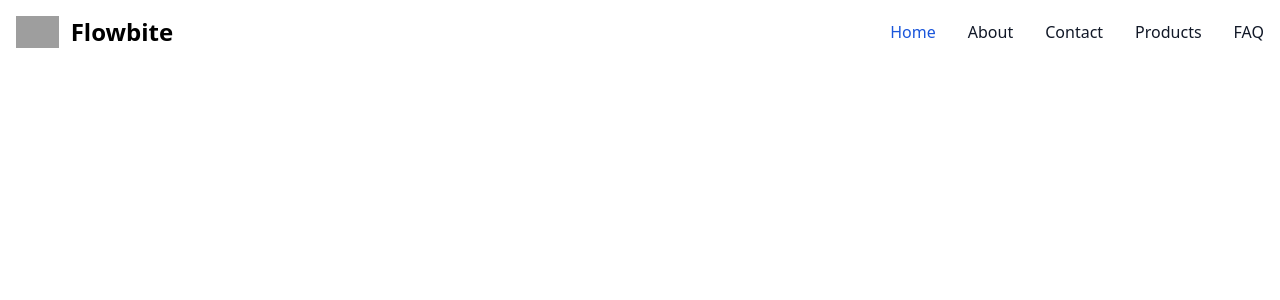
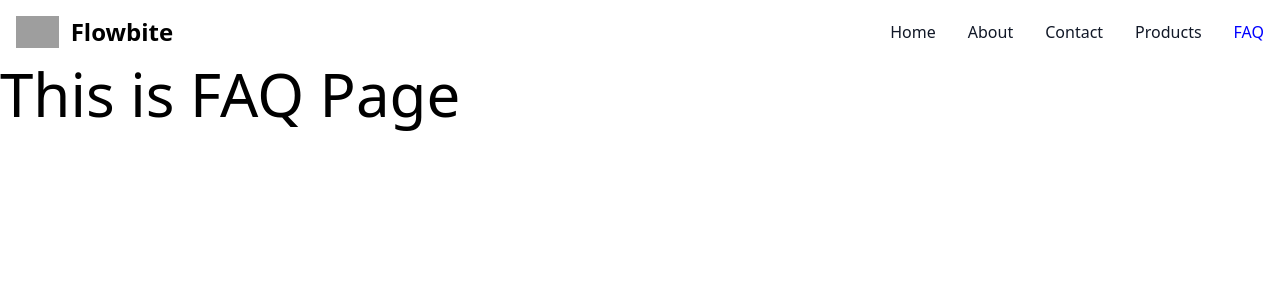
Before and after one commit to mahmoodfoysal/vue-router-learning, a Vue app: page /faq in a window 1280 px wide. Shown: the top 300 px of the page. Built offline with nearby package versions, Linux system fonts and the light colour scheme; grey boxes are pictures that could not be loaded.

Commit message:
Link active class added

```diff
--- /dev/null
+++ b/src/components/FAQ/FAQ.vue
@@ -0,0 +1,13 @@
+<script setup>
+
+</script>
+
+<template>
+<div>
+    <h1 class="text-6xl">This is FAQ Page</h1>
+</div>
+</template>
+
+<style scoped>
+
+</style>
--- a/src/components/NavBar/NavBar.vue
+++ b/src/components/NavBar/NavBar.vue
@@ -23,23 +23,23 @@
                     class="font-medium flex flex-col p-4 md:p-0 mt-4 border border-gray-100 rounded-lg bg-gray-50 md:flex-row md:space-x-8 rtl:space-x-reverse md:mt-0 md:border-0 md:bg-white dark:bg-gray-800 md:dark:bg-gray-900 dark:border-gray-700">
                     <li>
                         <router-link to="/"
-                            class="block py-2 px-3 text-white bg-blue-700 rounded md:bg-transparent md:text-blue-700 md:p-0 dark:text-white md:dark:text-blue-500"
+                            class="block py-2 px-3 text-gray-900 rounded hover:bg-gray-100 md:hover:bg-transparent md:border-0 md:hover:text-blue-700 md:p-0 dark:text-white md:dark:hover:text-blue-500 dark:hover:bg-gray-700 dark:hover:text-white md:dark:hover:bg-transparent"
                             aria-current="page">Home</router-link>
                     </li>
                     <li>
                         <router-link to="/about"
-                            class="block py-2 px-3 text-gray-900 rounded hover:bg-gray-100 md:hover:bg-transparent md:border-0 md:hover:text-blue-700 md:p-0 dark:text-white md:dark:hover:text-blue-500 dark:hover:bg-gray-700 dark:hover:text-white md:dark:hover:bg-transparent">About</router-link>
+                            class="block py-2 px-3 text-gray-900 rounded hover:bg-gray-100 md:hover:bg-transparent md:border-0 md:hover:text-blue-700 md:p-0 dark:text-white md:dark:hover:text-blue-500 dark:hover:bg-gray-700 dark:hover:text-white md:dark:hover:bg-transparent ">About</router-link>
                     </li>
                     <li>
                         <router-link to="/contact"
-                            class="block py-2 px-3 text-gray-900 rounded hover:bg-gray-100 md:hover:bg-transparent md:border-0 md:hover:text-blue-700 md:p-0 dark:text-white md:dark:hover:text-blue-500 dark:hover:bg-gray-700 dark:hover:text-white md:dark:hover:bg-transparent">Contact</router-link>
+                            class="block py-2 px-3 text-gray-900 rounded hover:bg-gray-100 md:hover:bg-transparent md:border-0 md:hover:text-blue-700 md:p-0 dark:text-white md:dark:hover:text-blue-500 dark:hover:bg-gray-700 dark:hover:text-white md:dark:hover:bg-transparent ">Contact</router-link>
                     </li>
                     <li>
                         <router-link to="/products"
-                            class="block py-2 px-3 text-gray-900 rounded hover:bg-gray-100 md:hover:bg-transparent md:border-0 md:hover:text-blue-700 md:p-0 dark:text-white md:dark:hover:text-blue-500 dark:hover:bg-gray-700 dark:hover:text-white md:dark:hover:bg-transparent">Products</router-link>
+                            class="block py-2 px-3 text-gray-900 rounded hover:bg-gray-100 md:hover:bg-transparent md:border-0 md:hover:text-blue-700 md:p-0 dark:text-white md:dark:hover:text-blue-500 dark:hover:bg-gray-700 dark:hover:text-white md:dark:hover:bg-transparent ">Products</router-link>
                     </li>
                     <li>
-                        <router-link to="#"
+                        <router-link to="/faq"
                             class="block py-2 px-3 text-gray-900 rounded hover:bg-gray-100 md:hover:bg-transparent md:border-0 md:hover:text-blue-700 md:p-0 dark:text-white md:dark:hover:text-blue-500 dark:hover:bg-gray-700 dark:hover:text-white md:dark:hover:bg-transparent">FAQ</router-link>
                     </li>
                 </ul>
@@ -48,4 +48,8 @@
 </nav>
 </template>
 
-<style scoped></style>
+<style scoped>
+.active-links {
+    color: blue;
+}
+</style>
--- a/src/router/index.js
+++ b/src/router/index.js
@@ -12,12 +12,16 @@ const routes = [
     },
     {
         path: '/products', name: 'Products', component: () => import('/src/components/Products/Products.vue')
+    },
+    {
+        path: '/faq', name:'FAQ', component: () => import('/src/components/FAQ/FAQ.vue')
     }
 ]
 
 const router = createRouter({
     history: createWebHistory(),
-    routes
+    routes,
+    linkActiveClass: 'active-links'
 })
 
 export default router
```
